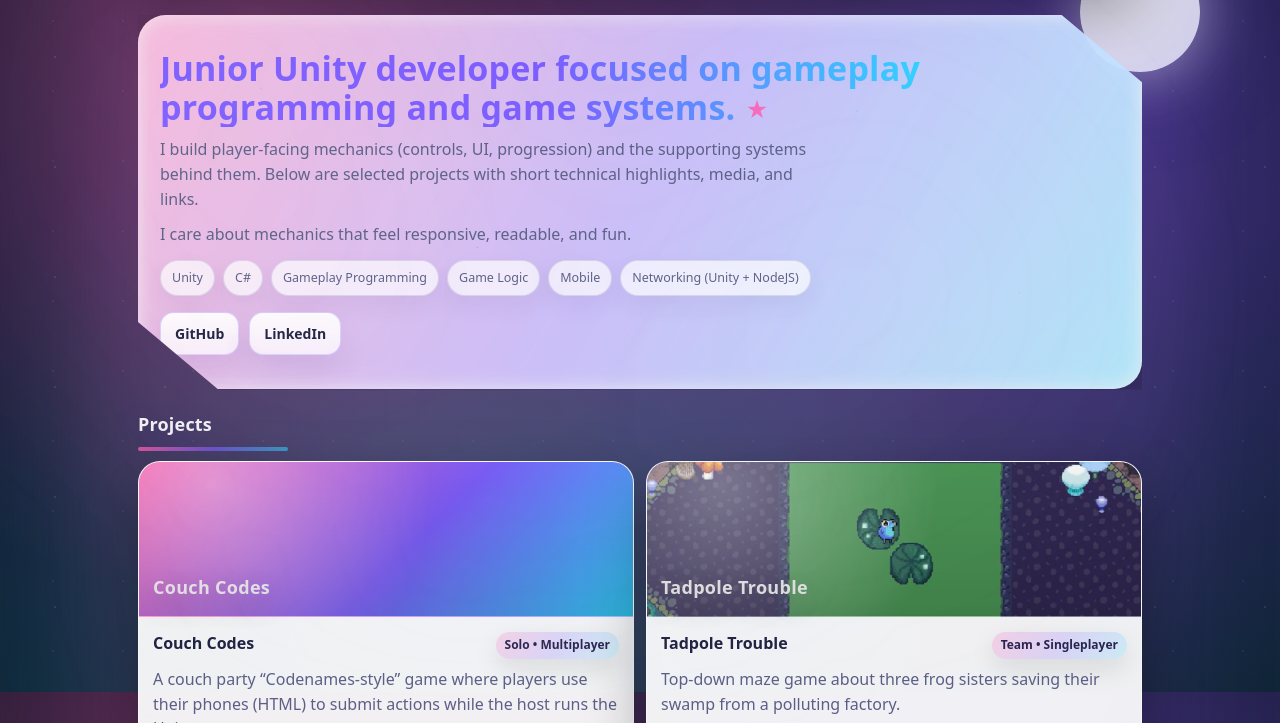
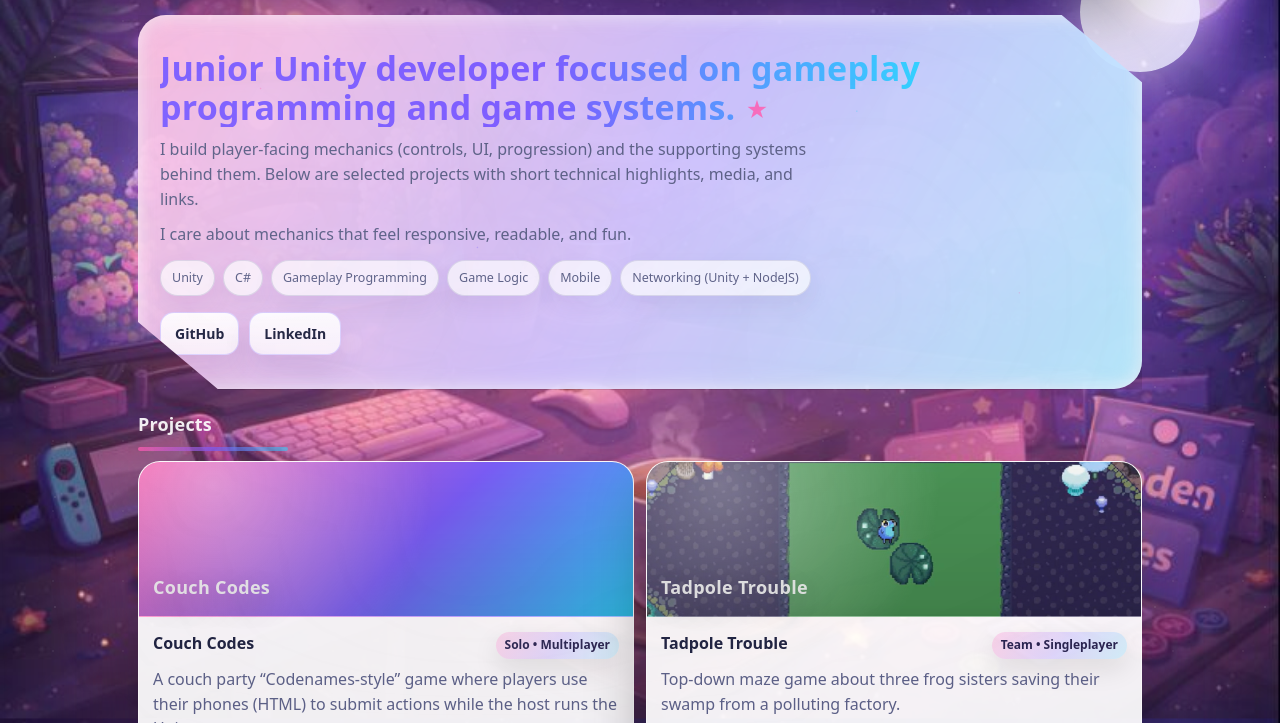
Before and after one commit to michellerivk/michellerivk.github.io, a plain HTML site: page index.html in a window 1280 px wide. Shown: the part 108-831 px from the top of the page. Drawn offline with Linux system fonts and the light colour scheme.

Commit message:
Fixed some design issues

```diff
--- a/index.html
+++ b/index.html
@@ -7,7 +7,7 @@
   <meta name="description" content="Junior Unity Developer portfolio: Unity, C#, mobile + multiplayer projects." />
   <link rel="stylesheet" href="style.css" />
 </head>
-<body>
+<body style="background-image:url('assets/images/Background.png'); background-size:cover; background-position:center;">
   <div class="moon"></div>
   <div class="container">
     <div class="nav">
```
Also changed, not shown: assets/images/Background.png (added).
